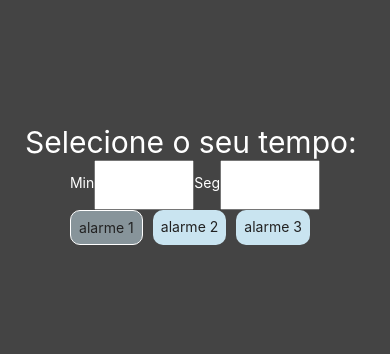
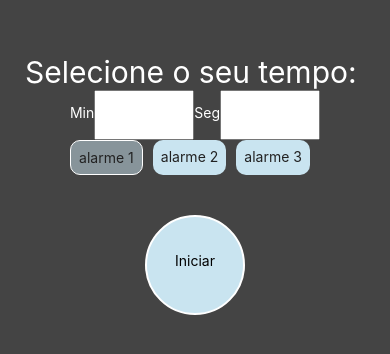
Before and after one commit to mateusmatosleonardo/app-timer, a React Native app: screen / in a window 390 px wide. Shown: the part 238-592 px from the top of the page. Built offline with nearby package versions, Linux system fonts and the light colour scheme.

Commit message:
creating button iniciar

```diff
--- a/App.js
+++ b/App.js
@@ -1,11 +1,12 @@
 import { StatusBar } from 'expo-status-bar';
-import React, { useState } from 'react';
+import React, { cloneElement, useState } from 'react';
 import { StyleSheet, Text, View, TouchableOpacity } from 'react-native';
 import {Picker} from '@react-native-picker/picker';
 
 
 export default function App() {
 
+  const [estado, setEstado] = useState('selecionar')
   const [segundos, setSegundos] = useState(0)
   const [minutos, setMinutos] = useState(0)
   const [alarmeSound, setAlarmeSound] = useState([
@@ -46,7 +47,7 @@ export default function App() {
     setAlarmeSound(alarmesTemp)
 
   }
-
+  if(estado === 'selecionar'){
   return (
     <View style={styles.container}>
       <StatusBar style="auto" />
@@ -100,9 +101,18 @@ export default function App() {
           })
         }
         </View>
-
+          <TouchableOpacity onPress={()=> setEstado('iniciar')} style={styles.btnIniciar}><Text style={{textAlign: 'center', paddingTop: 35}}>Iniciar</Text></TouchableOpacity>
     </View>
   );
+    }else if(estado === 'iniciar'){
+      return(
+        <View>
+            <Text>
+                Começou!
+            </Text>
+        </View>
+      )
+    }
 }
 
 const styles = StyleSheet.create({
@@ -126,5 +136,14 @@ const styles = StyleSheet.create({
     borderRadius: 10,
     borderColor: '#fff',
     borderWidth: 1
+  },
+  btnIniciar: {
+    backgroundColor: 'rgb(201, 228, 240)',
+    width: 100,
+    height: 100,
+    borderRadius: 50,
+    marginTop: 40,
+    borderColor: '#fff',
+    borderWidth: 2
   }
 })
```
